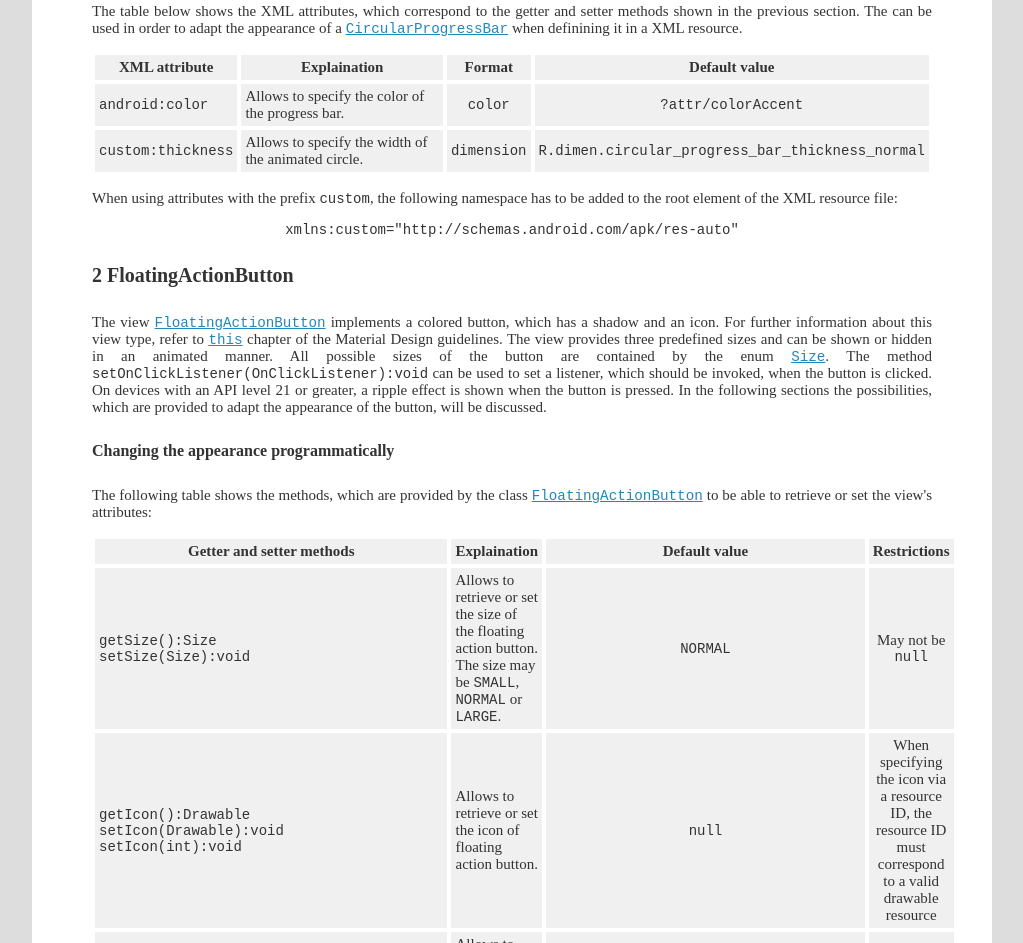
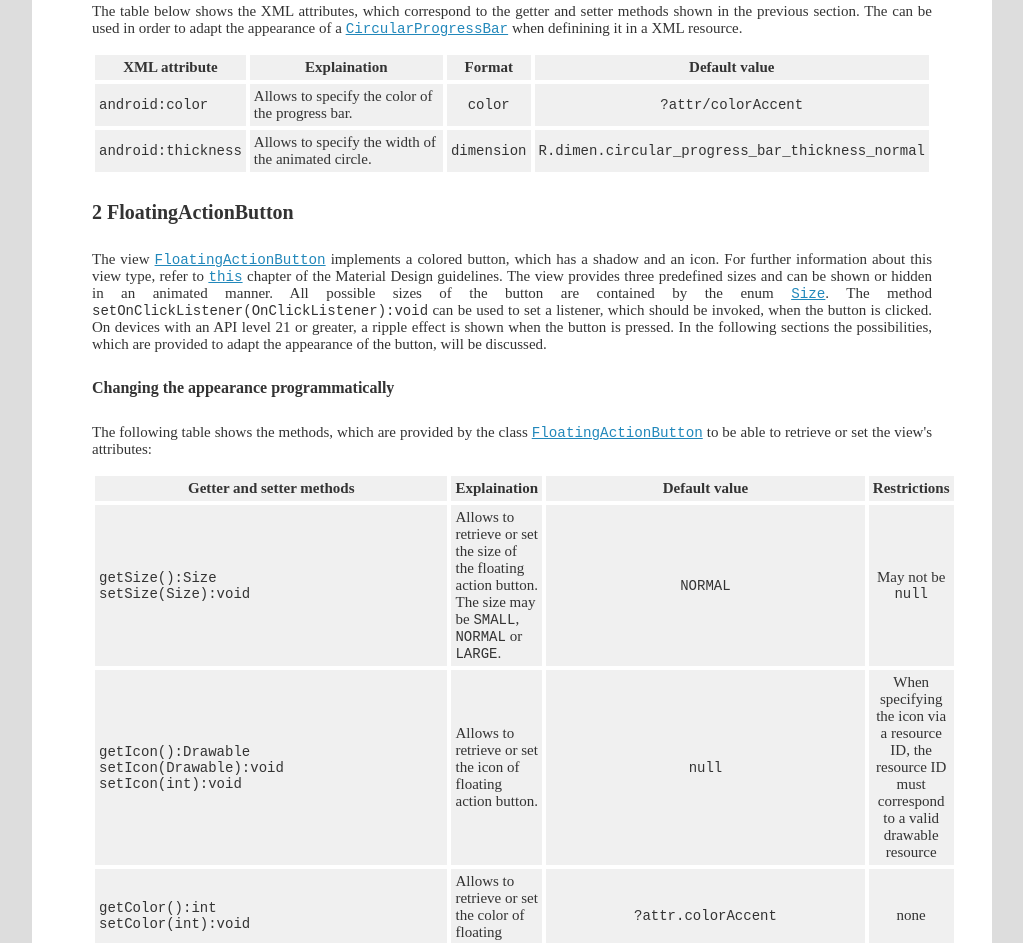
Before and after one commit to michael-rapp/AndroidMaterialViews, a plain HTML site: page doc/content.html in a window 1280 px wide. Shown: the part 1066-2009 px from the top of the page, without its empty margins (128-1151 px from the left). Drawn offline with Linux system fonts and the light colour scheme; a web font is replaced by a local one.

Commit message:
Fixed mistake in documentation.

```diff
--- a/doc/content.html
+++ b/doc/content.html
@@ -87,16 +87,12 @@
                         <td><center><tt>?attr/colorAccent</tt></center></td>
                     </tr>
                     <tr>
- 			<td><tt>custom:thickness</tt></td>
+ 			<td><tt>android:thickness</tt></td>
                         <td>Allows to specify the width of the animated circle.</td>
 			<td><center><tt>dimension</tt></center></td>
                         <td><center><tt>R.dimen.circular_progress_bar_thickness_normal</tt></center></td>
                     </tr>
 		</table>
-
-		<p>When using attributes with the prefix <tt>custom</tt>, the following namespace has to be added to the root element of the XML resource file:</p>
-
-		<p><center><tt>xmlns:custom="http://schemas.android.com/apk/res-auto"</tt></center></p>
 
 		<h4><a name="floating-action-button">2 FloatingActionButton</a></h4>
 
```
Also changed, not shown: doc/examples.html (+1 -2 lines), 1 other file.
